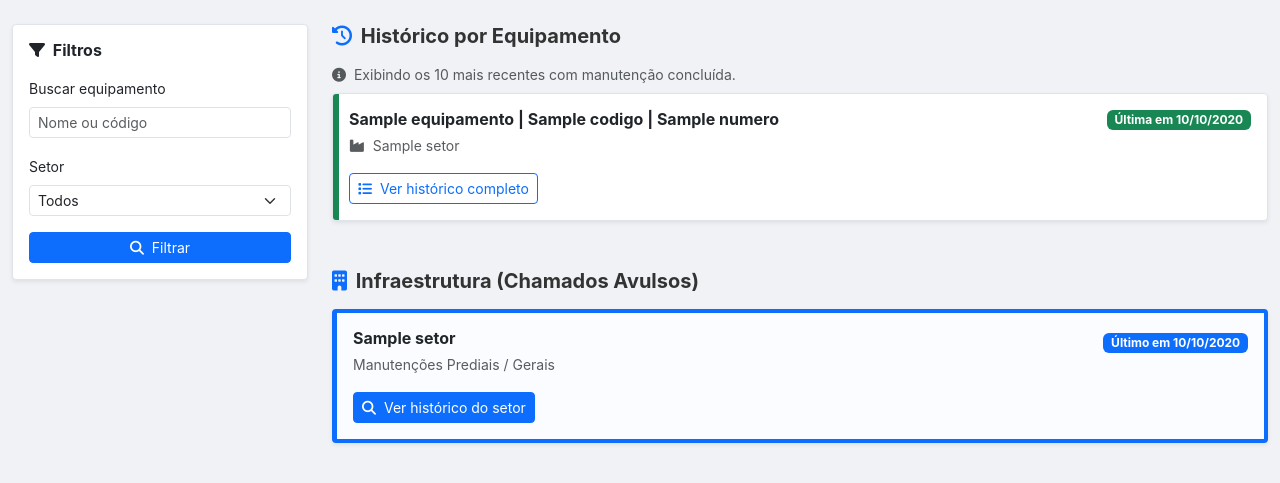
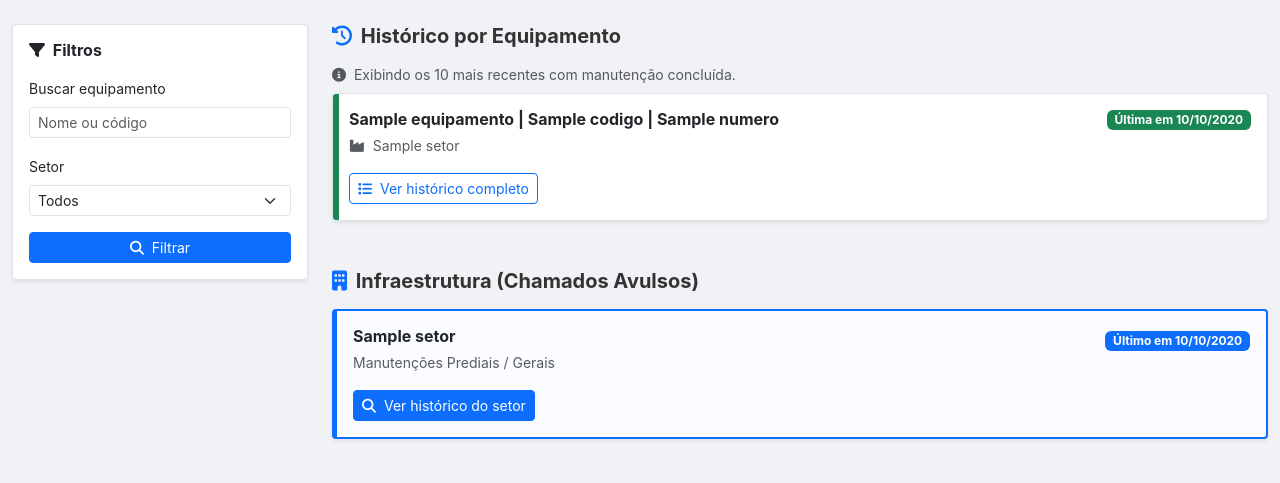
Before and after one commit to Luannz/Sistema_Manutencao, a Django app: template manutencao/templates/manutencao/historicos.html in a window 1280 px wide. Shown: the top 483 px of the page. Run offline with Django 5.2, Linux system fonts and the light colour scheme; the template is opened without the code that fills it: most values are stand-ins (such as "Sample title", 1, 10 or a date in 2020); some libraries are stand-ins or nearby versions.

Commit message:
ajustando a borda dos cards

```diff
--- a/manutencao/templates/manutencao/historicos.html
+++ b/manutencao/templates/manutencao/historicos.html
@@ -79,7 +79,7 @@
         </h5>
 
         {% for setor in setores %}
-            <div class="card mb-3 chamado-card status-avulso shadow-sm border-start border-primary border-4">
+            <div class="card mb-3 chamado-card status-avulso shadow-sm border-start border-primary border-2">
                 <div class="card-body" style="background-color: rgba(13, 110, 253, 0.02);">
                     <div class="d-flex justify-content-between align-items-start">
                         <div>
```
